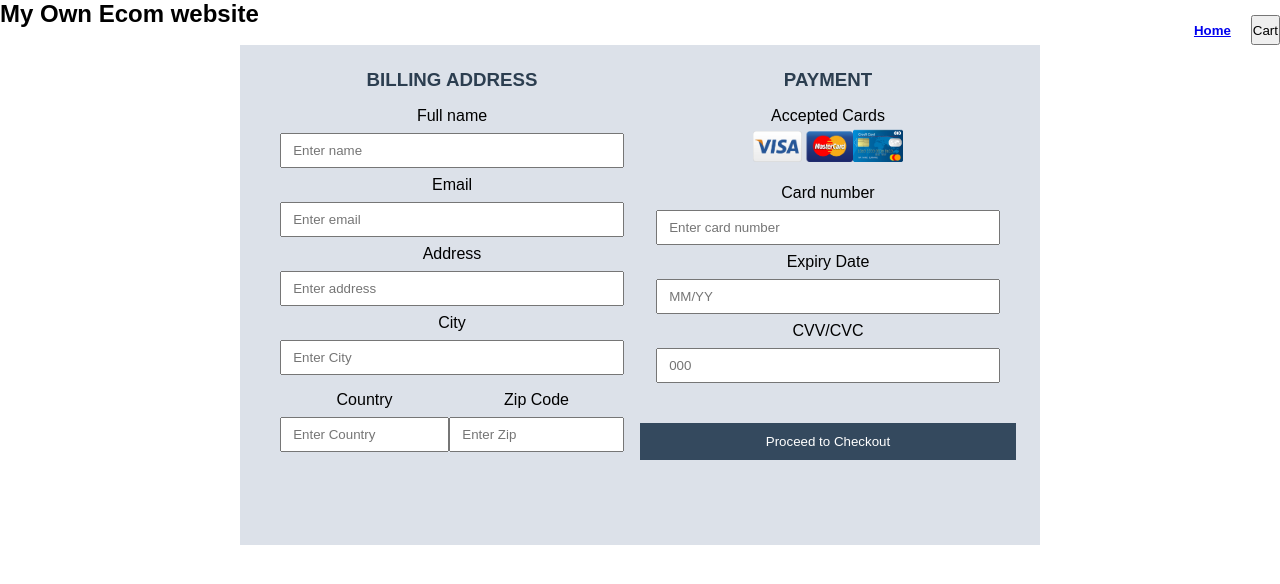
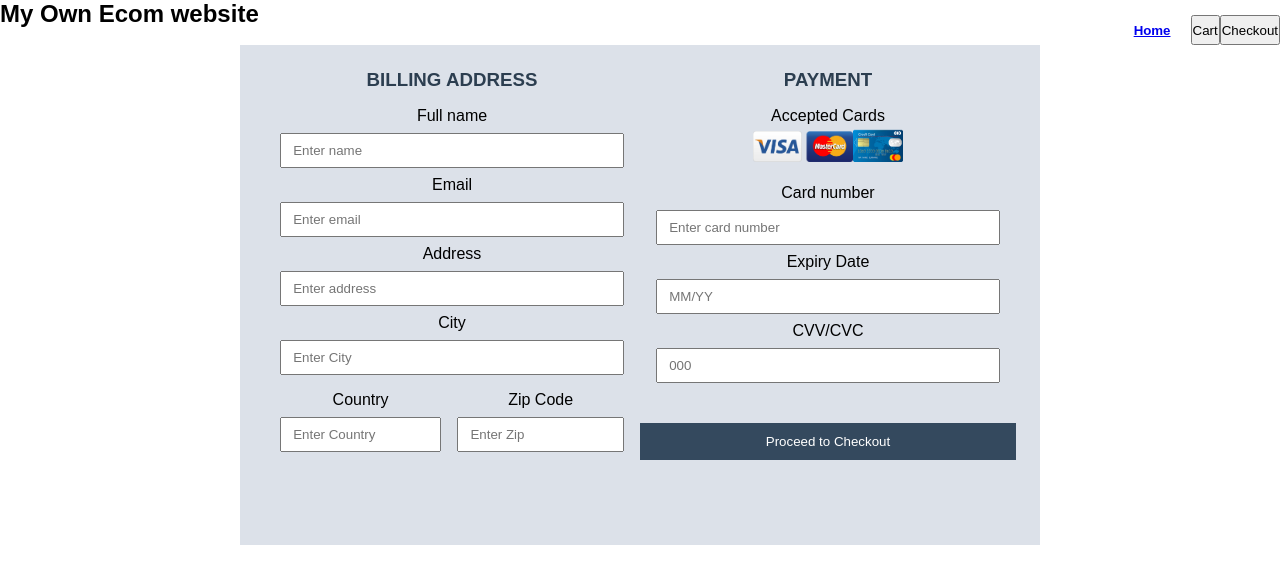
Before and after one commit to Apurv-07/Demogateway, a React (Vite) app: page /payment in a window 1280 px wide. Shown: the top 584 px of the page. Built offline with nearby package versions, Linux system fonts and the light colour scheme.

Commit message:
checkout button

```diff
--- a/src/App.jsx
+++ b/src/App.jsx
@@ -26,6 +26,9 @@ export default function App() {
   const handleClick = () => {
     navigate("/cart");
   };
+  const handleCheckout = () => {
+    navigate("/payment");
+  };
   return (
     <div className="App">
       <div className="Head">
@@ -35,6 +38,7 @@ export default function App() {
             <Link to="/home">Home</Link>
           </h5>
           <button onClick={handleClick}>Cart</button>
+          <button onClick={handleCheckout}>Checkout</button>
         </div>
       </div>
       <Routes>
--- a/src/index.css
+++ b/src/index.css
@@ -113,6 +113,7 @@ form input[type="text"]{
 #zip{
 	display: flex;
 	margin-top: 0.5rem;
+  gap:1rem
 }
 #zip select{
 	padding: 0.5rem 0.7rem;
```
